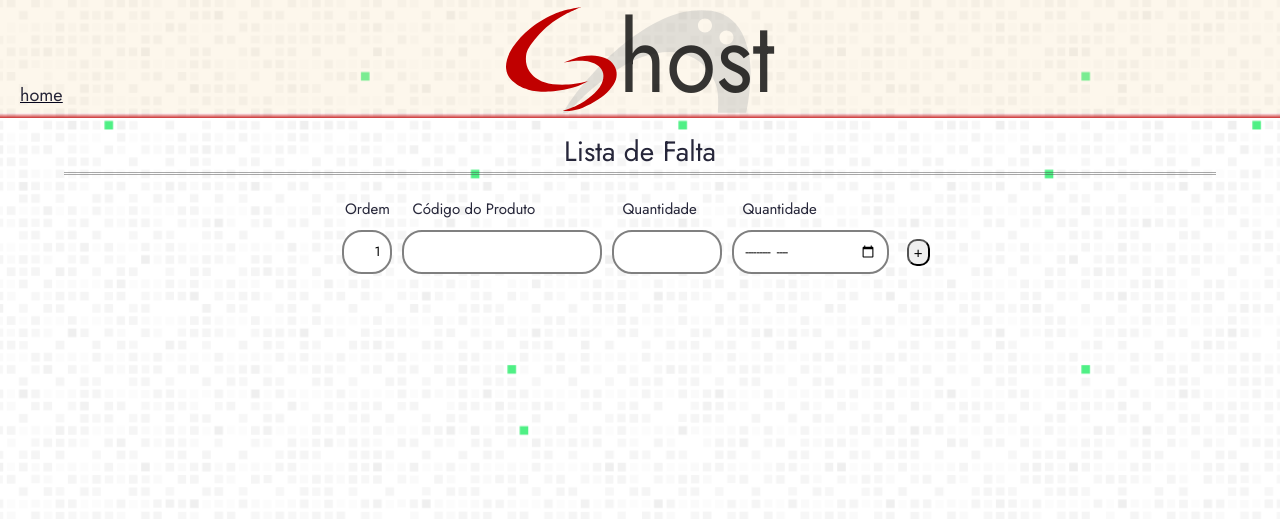
After one commit to feiertagbruno/ghost, a Django app: page /ghost/materiais/listadefalta in a window 1280 px wide. The commit adds this page. Shown: the top 519 px of the page. Run offline with Django 5.2, Linux system fonts and the light colour scheme.

Commit message:
inicio lista de falta

```diff
--- /dev/null
+++ b/ghost/static/ghost/css/lista_de_falta.css
@@ -0,0 +1,55 @@
+.lista-de-falta-div {
+  width: 90vw;
+  margin: 0 auto;
+}
+
+.titulo-lista-de-falta {
+  width: 100%;
+  text-align: center;
+  margin: 1.3rem auto;
+  font-size: 2.8rem;
+}
+
+.form-lista-de-falta {
+  width: fit-content;
+  display: flex;
+  flex-flow: column;
+  margin: 0 auto;
+}
+
+.campo-lista-de-falta {
+  display: flex;
+  flex-flow: column;
+  padding: 0.5rem;
+}
+
+.codigo-lista-de-falta {
+  width: 20rem;
+}
+
+.linha-lista-de-falta {
+  display: flex;
+  flex-flow: row;
+  width: fit-content;
+  align-self: left;
+}
+
+.quant-lista-de-falta {
+  width: 11rem;
+}
+
+.ordem-lista-de-falta {
+  width: 5rem;
+  text-align: center;
+}
+
+.ordem-lista-de-falta label {
+  padding: 0.5rem 0;
+}
+
+.botao-mais-lista-de-falta {
+  font-size: 1.5rem;
+  margin: 1.3rem;
+  align-self: flex-end;
+  border-radius: 10px;
+}
--- /dev/null
+++ b/ghost/static/ghost/js/lista_de_falta/listaDeFalta.js
@@ -0,0 +1,41 @@
+const form = document.querySelector(".form-lista-de-falta")
+const botao_mais = form.querySelector(".botao-mais-lista-de-falta")
+
+botao_mais.onclick = () => {
+  adicionar_nova_linha()
+}
+
+function adicionar_nova_linha() {
+  const linha = document.querySelector(".ultima-linha-lista-de-falta")
+  const nova_linha = linha.cloneNode(true)
+  const novo_botao = nova_linha.querySelector(".botao-mais-lista-de-falta")
+  const ordem = nova_linha.querySelector("input[name='ordem']")
+  const codigo = nova_linha.querySelector("input[name='codigo']")
+  const quant = nova_linha.querySelector("input[name='quant']")
+  const mes = nova_linha.querySelector("input[name='mes']")
+  const labels = nova_linha.querySelectorAll("label")
+  linha.querySelector(".botao-mais-lista-de-falta").remove()
+  labels.forEach(el => {
+    el.remove()
+  })
+
+  linha.classList.remove("ultima-linha-lista-de-falta")
+  nova_linha.classList.add("ultima-linha-lista-de-falta")
+
+  ordem_numero = Number(ordem.value) + 1
+  ordem.value = ordem_numero
+  ordem.id = `ordem-${ordem_numero}`
+  codigo.id = `codigo-${ordem_numero}`
+  codigo.value = ""
+  quant.id = `quant-${ordem_numero}`
+  quant.value = ""
+  mes.id = `mes-${ordem_numero}`
+
+  form.append(nova_linha)
+  codigo.focus()
+
+  novo_botao.onclick = () => {
+    adicionar_nova_linha()
+  }
+
+}
--- a/ghost/templates/ghost/estru.html
+++ b/ghost/templates/ghost/estru.html
@@ -29,5 +29,6 @@
 	<div class="linha-logo"></div>
 	{% include "ghost/messages.html" %}
 	{% block content %}{% endblock content %}
+	{% block js %}{% endblock js %}
 </body>
 </html>
--- a/ghost/templates/ghost/home.html
+++ b/ghost/templates/ghost/home.html
@@ -40,6 +40,11 @@
 							Phase Out
 						</a>
 					</li>
+					{% comment %} <li>
+						<a class="aplicacao-item" href="{% url "ghost:lista-de-falta" %}">
+							Lista de Falta
+						</a>
+					</li> {% endcomment %}
 				</ul>
 			</li>
 		</ul>
--- /dev/null
+++ b/ghost/templates/ghost/listadefalta/listadefalta.html
@@ -0,0 +1,40 @@
+{% extends "ghost/estru.html" %}
+{% load static %}
+
+{% block css %}
+<link rel="stylesheet" href="{% static "ghost/css/lista_de_falta.css" %}">
+{% endblock css %}
+
+{% block content %}
+<div class="lista-de-falta-div">
+  <div class="titulo-lista-de-falta borda-dupla-inferior">Lista de Falta</div>
+
+  <form class="form-lista-de-falta" action="{% url "ghost:lista-de-falta-post" %}" method="post">
+    {% csrf_token %}
+    <div class="linha-lista-de-falta ultima-linha-lista-de-falta">
+      <div class="campo-lista-de-falta ordem-lista-de-falta">
+        <label for="ordem-1">Ordem</label>
+        <input type="text" style="text-align: right;" name="ordem" id="ordem-1" value="1" readOnly>
+      </div>
+      <div class="campo-lista-de-falta codigo-lista-de-falta">
+        <label for="codigo-1">Código do Produto</label>
+        <input type="text" name="codigo" id="codigo-1">
+      </div>
+      <div class="campo-lista-de-falta quant-lista-de-falta">
+        <label for="quant-1">Quantidade</label>
+        <input type="number" name="quant" id="quant-1">
+      </div>
+      <div class="campo-lista-de-falta mes-lista-de-falta">
+        <label for="mes-1">Quantidade</label>
+        <input type="month" name="mes" id="mes-1">
+      </div>
+      <button class="botao-pequeno botao-mais-lista-de-falta" type="button">+</button>
+    </div>
+  </form>
+
+</div>
+{% endblock content %}
+
+{% block js %}
+<script src="{% static "ghost/js/lista_de_falta/listaDeFalta.js" %}"></script>
+{% endblock js %}
--- a/ghost/urls.py
+++ b/ghost/urls.py
@@ -24,4 +24,6 @@ urlpatterns = [
     path("ghost/materiais/carregarestruturasphaseout/", views.carregar_estruturas_phase_out, name="carregar-estruturas-phase-out"), #simulador_de_producao.py
     path("ghost/materiais/carregarphaseout", views.carregar_phase_out, name="carregar-phase-out"), #simulador_de_producao.py
     path("ghost/materiais/gerarrelatoriophaseout/", views.relatorio_phaseout_por_produto), #simulador_de_producao.py
+    path("ghost/materiais/listadefalta", views.lista_de_falta, name="lista-de-falta"), #lista_e_falta.py
+    path("ghost/materiais/listadefaltapost", views.lista_de_falta_post, name="lista-de-falta-post"), #lista_e_falta.py
 ]
--- a/ghost/views/__init__.py
+++ b/ghost/views/__init__.py
@@ -3,3 +3,4 @@ from ghost.views.estruturas import *
 from ghost.views.OPs import *
 from ghost.views.simulador_de_producao import *
 from ghost.views.consultas import *
+from ghost.views.lista_de_falta import *
--- /dev/null
+++ b/ghost/views/lista_de_falta.py
@@ -0,0 +1,13 @@
+from django.shortcuts import render
+
+def lista_de_falta(request):
+    context = {
+        "caller":"lista_de_falta"
+    }
+    return render(request, "ghost/listadefalta/listadefalta.html", context)
+
+def lista_de_falta_post(request):
+    context = {
+        "caller": "lista_de_falta_post"
+    }
+    return render(request, "ghost/listadefalta/listadefalta.html", context)
```
